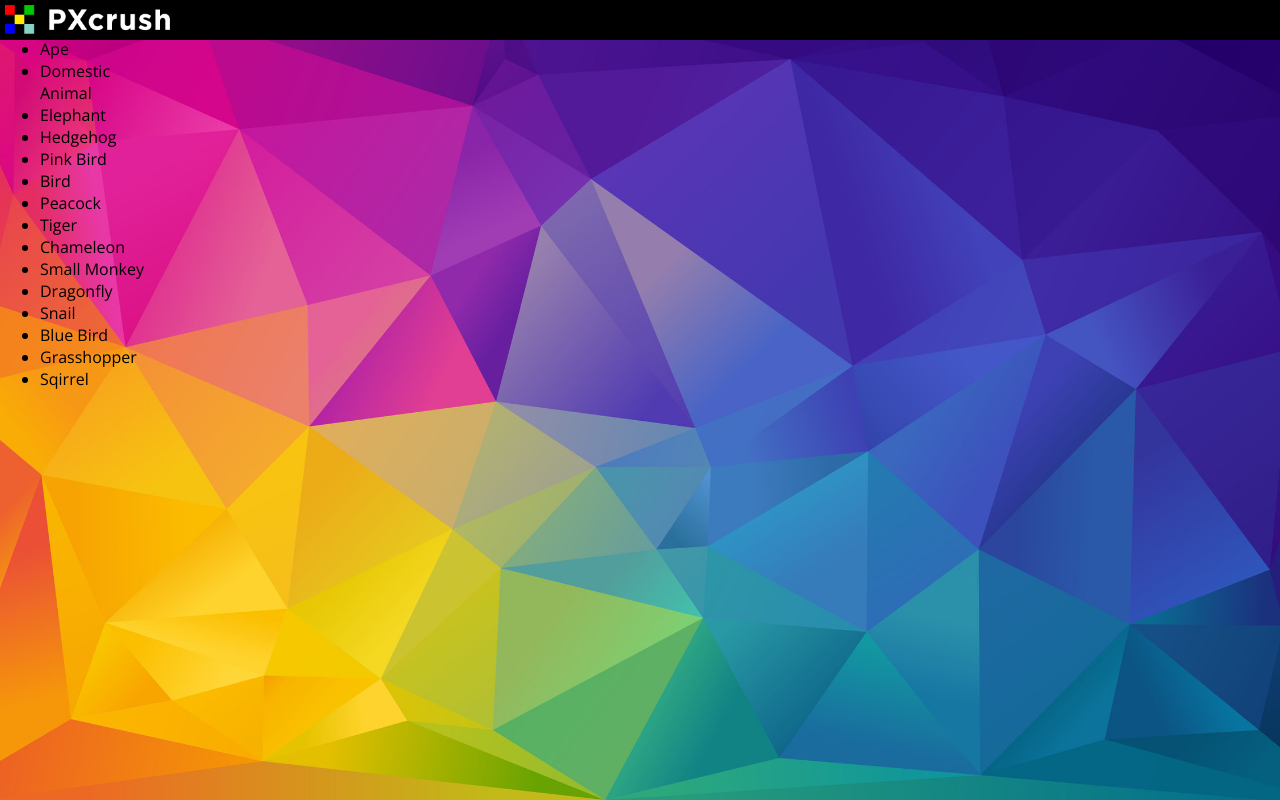
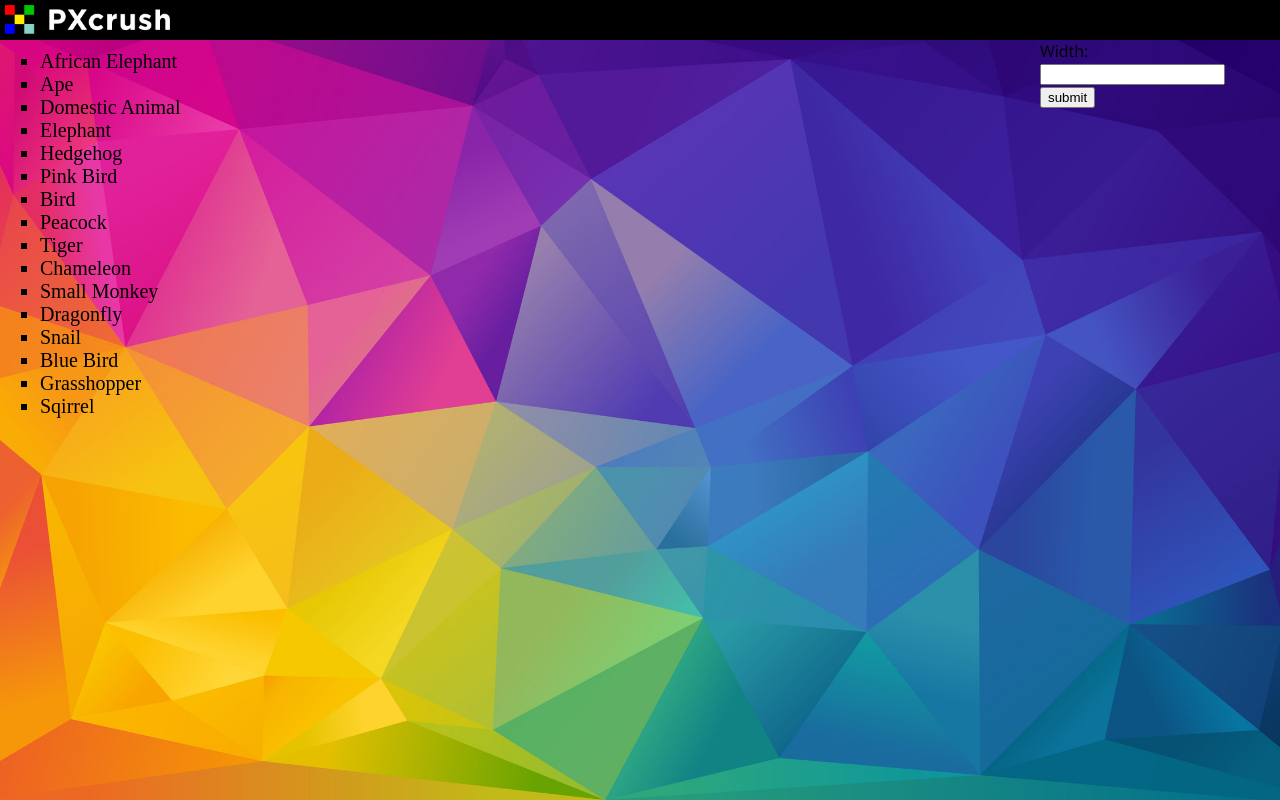
Before and after one commit to omegadefender/px-Crush-Playground, a React app: page /crusher in a window 1280 px wide. Built offline with nearby package versions, Linux system fonts and the light colour scheme.

Commit message:
removed urlbar, and added width button

```diff
--- a/src/components/Elements/Urlbar.js
+++ /dev/null
@@ -1,38 +0,0 @@
-import React from 'react'
-import Crusher from '../../components/Pages/crusher'
-import '../../css_files/Urlbar.css'
-
-class Urlbar extends React.Component {
-
-    constructor(props) {
-        super(props)
-
-        this.state = {
-            url: ""
-        }
-
-        this.url = this.state
-    }
-
-    imgURL(event) {
-        this.setState({url: event.target.value})
-    }
-
-        render() {
-         return (
-            <div>
-                <form>
-                    <label>
-                        <input type="text" />
-                    </label>
-                    <a href="/crusher">
-                        <input type="button" value="PXcrush it!" onChange={this.imgURL} />
-                    </a>
-                </form>
-                <Crusher url={this.imgURL} />
-            </div>
-        )
-    }
-}
-
-export default Urlbar
--- a/src/components/Elements/imglist.js
+++ b/src/components/Elements/imglist.js
@@ -20,20 +20,22 @@ const images = [
     { name: 'Sqirrel', url: 'https://zw5alevhy0za-stg.pxcrush.net/fence-macro-park-1320459.jpg' }
 ]
 
+const urlprefix = "pxc_"
+
 class Imglist extends React.Component {
     constructor(props) {
         super(props)
 
         this.state = {
             url: null,
-            name: null
+            name: null,
+            width: null
         }
 
-        this.onClick = this.onClick.bind(this); // <-- bind early
+        this.onClick = this.onClick.bind(this);
     }
 
     onClick(element) {
-        // setState is async, so your code does not work. to make it works, add your console log in a callback.
         this.setState({url: element.url, name: element.name}, () => {
             console.log(this.state)
          })
@@ -51,6 +53,13 @@ class Imglist extends React.Component {
                     })}
                 </ul>
                 <img src={that.state.url} alt={that.state.name}></img>
+                <form id="width-box">
+                    <label>
+                    Width:
+                    <input type="number" name="Width" />
+                    </label>
+                    <input type="submit" value="submit" />
+                </form>
             </div>
         )
     }
--- a/src/components/Pages/Homepage.js
+++ b/src/components/Pages/Homepage.js
@@ -1,5 +1,4 @@
 import React from 'react'
-import Urlbar from '../Elements/Urlbar'
 import Navbar from '../Elements/navbar'
 
 class Homepage extends React.Component {
@@ -7,7 +6,6 @@ class Homepage extends React.Component {
         return (
             <div>
             <Navbar />
-            <Urlbar />
             </div>
             )
     }
--- a/src/css_files/Urlbar.css
+++ /dev/null
@@ -1,7 +0,0 @@
-form {
-  position: fixed;
-  top: 50%;
-  left: 50%;
-  margin-top: -50px;
-  margin-left: -100px;
-}
--- a/src/css_files/imglist.css
+++ b/src/css_files/imglist.css
@@ -6,3 +6,24 @@ img {
     top: 0;
     bottom: 0;
 }
+
+ul {
+  margin-top: 50px;
+  width: 200px
+}
+
+li {
+    font-family: 'Sigmar One', cursive;
+    font-size: 20px;
+    list-style-type: square;
+}
+
+form {
+    position: absolute;
+    margin: auto;
+    width: 200px;
+    left: 1000px;
+    right: 0;
+    top: 40px;
+    bottom: 0;
+}
--- a/src/index.js
+++ b/src/index.js
@@ -12,7 +12,7 @@ ReactDOM.render((
     <Router>
         <div>
         <Route exact path="/" component={Homepage} />
-        <Route exact path="/crusher" component={Crusher} />
+        <Route path="/crusher" component={Crusher} />
         </div>
     </Router>
     ), document.getElementById('root')
```
